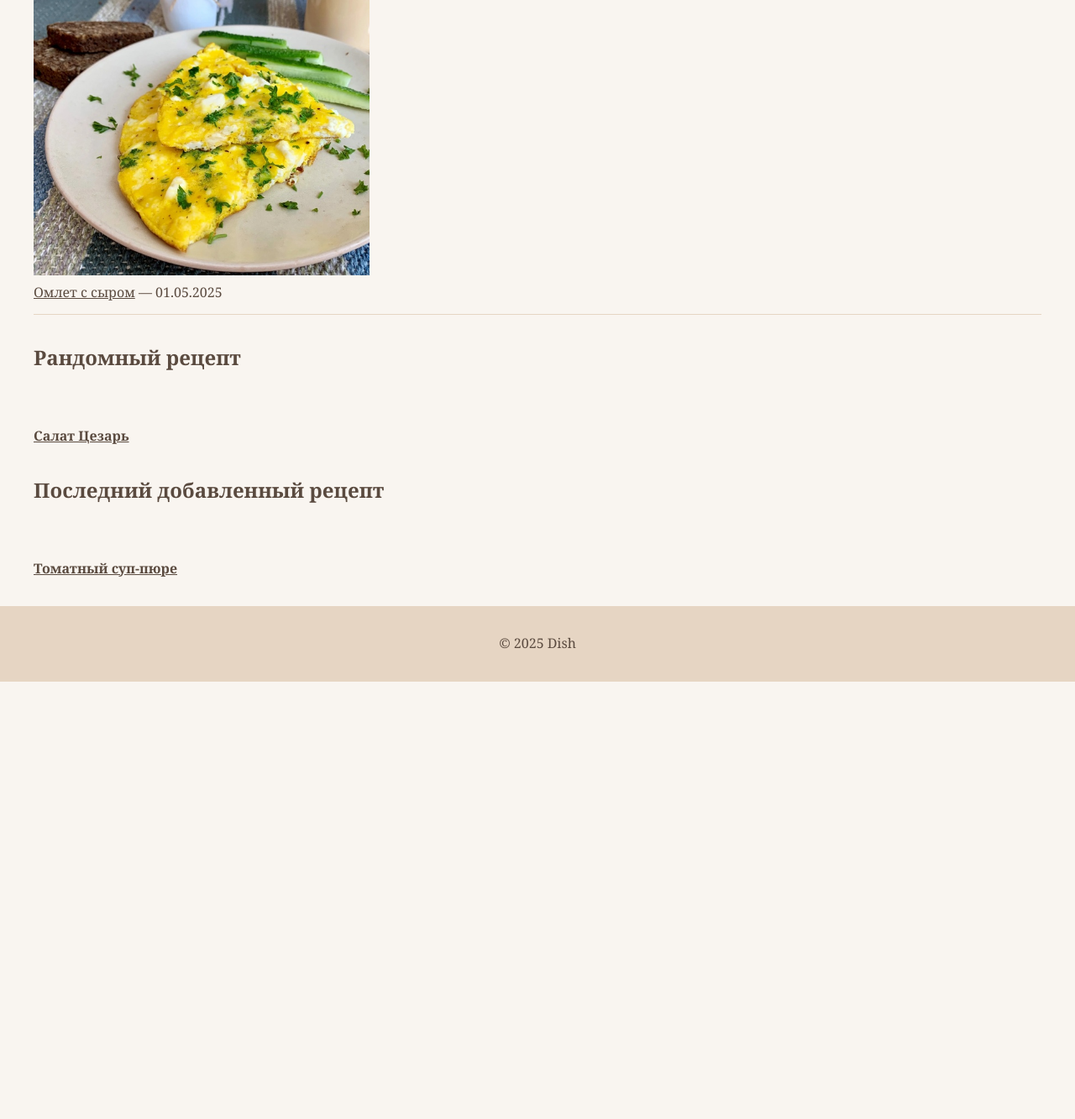
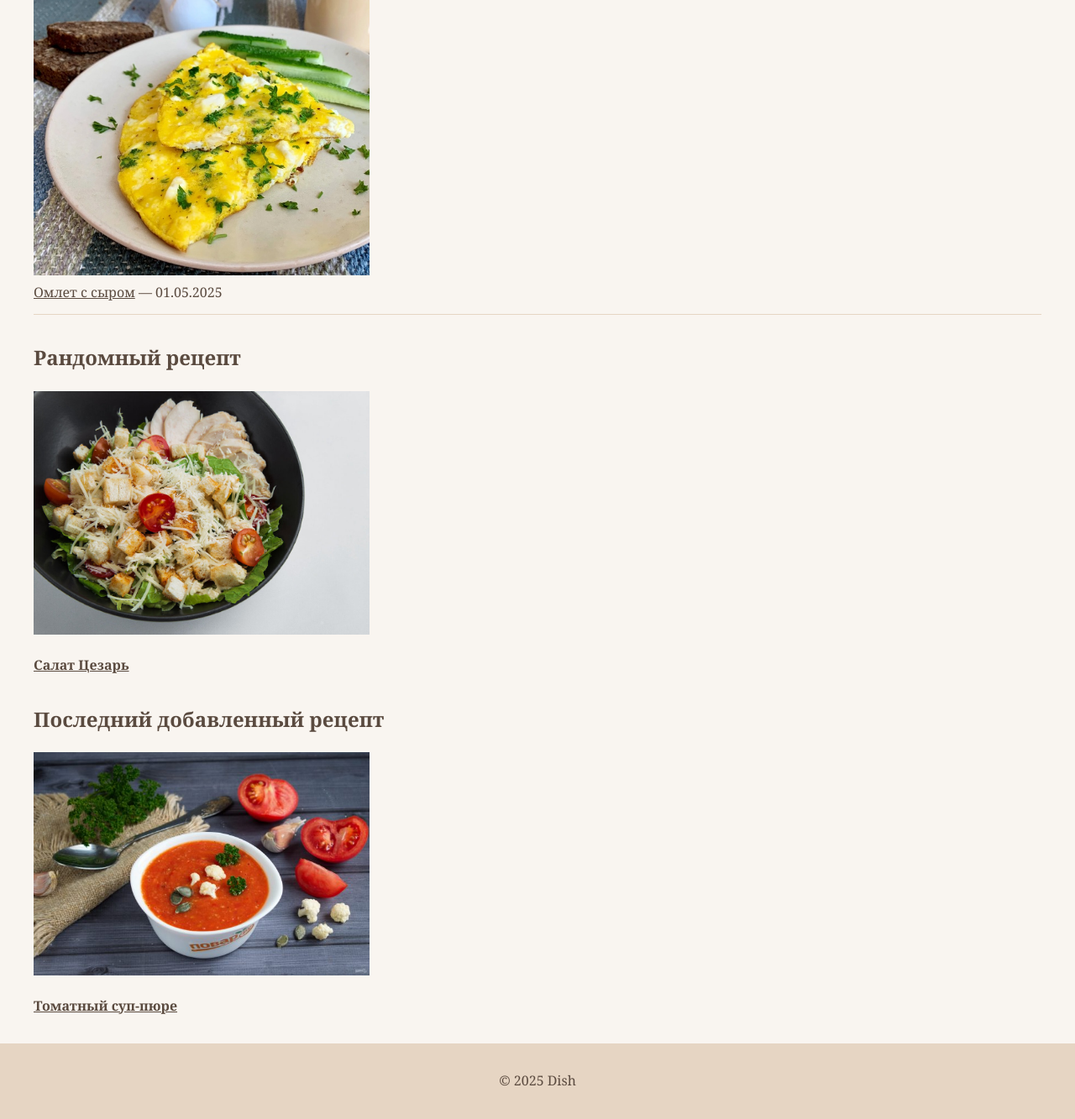
Before and after one commit to zhenkk2407/dish, a Django app: page / in a window 1280 px wide. Shown: the part 1191-2524 px from the top of the page at 84% size. Before the commit the page ends 2003 px from the top, so only its background shows below. Run offline with Django 5.2, Linux system fonts and the light colour scheme; data comes from the database, SQL or seed files in the repository.

Commit message:
добавление картинок для рандомного и последнего рецептов

```diff
--- a/recipes/templates/recipes/index.html
+++ b/recipes/templates/recipes/index.html
@@ -36,23 +36,25 @@
     </ul>
 </div>
 
+
 <div class="content-section">
     <h2>Рандомный рецепт</h2>
-    {% if recipe.image %}
-        <img src="{{ recipe.image.url }}" alt="{{ recipe.title }}" style="max-width: 400px;">
-    {% endif %} <br>
     {% if random_recipe %}
+        {% if random_recipe.image %}
+            <img src="{{ random_recipe.image.url }}" alt="{{ random_recipe.title }}" style="max-width: 400px;">
+        {% endif %}
         <p><a href="{% url 'recipe_detail' random_recipe.id %}" class="highlight-recipe">{{ random_recipe.title }}</a></p>
     {% endif %}
 </div>
 
 <div class="content-section">
     <h2>Последний добавленный рецепт</h2>
-    {% if recipe.image %}
-        <img src="{{ recipe.image.url }}" alt="{{ recipe.title }}" style="max-width: 400px;">
-    {% endif %} <br>
     {% if latest_recipe %}
+        {% if latest_recipe.image %}
+            <img src="{{ latest_recipe.image.url }}" alt="{{ latest_recipe.title }}" style="max-width: 400px;">
+        {% endif %}
         <p><a href="{% url 'recipe_detail' latest_recipe.id %}" class="highlight-recipe">{{ latest_recipe.title }}</a></p>
     {% endif %}
 </div>
+
 {% endblock %}
```
